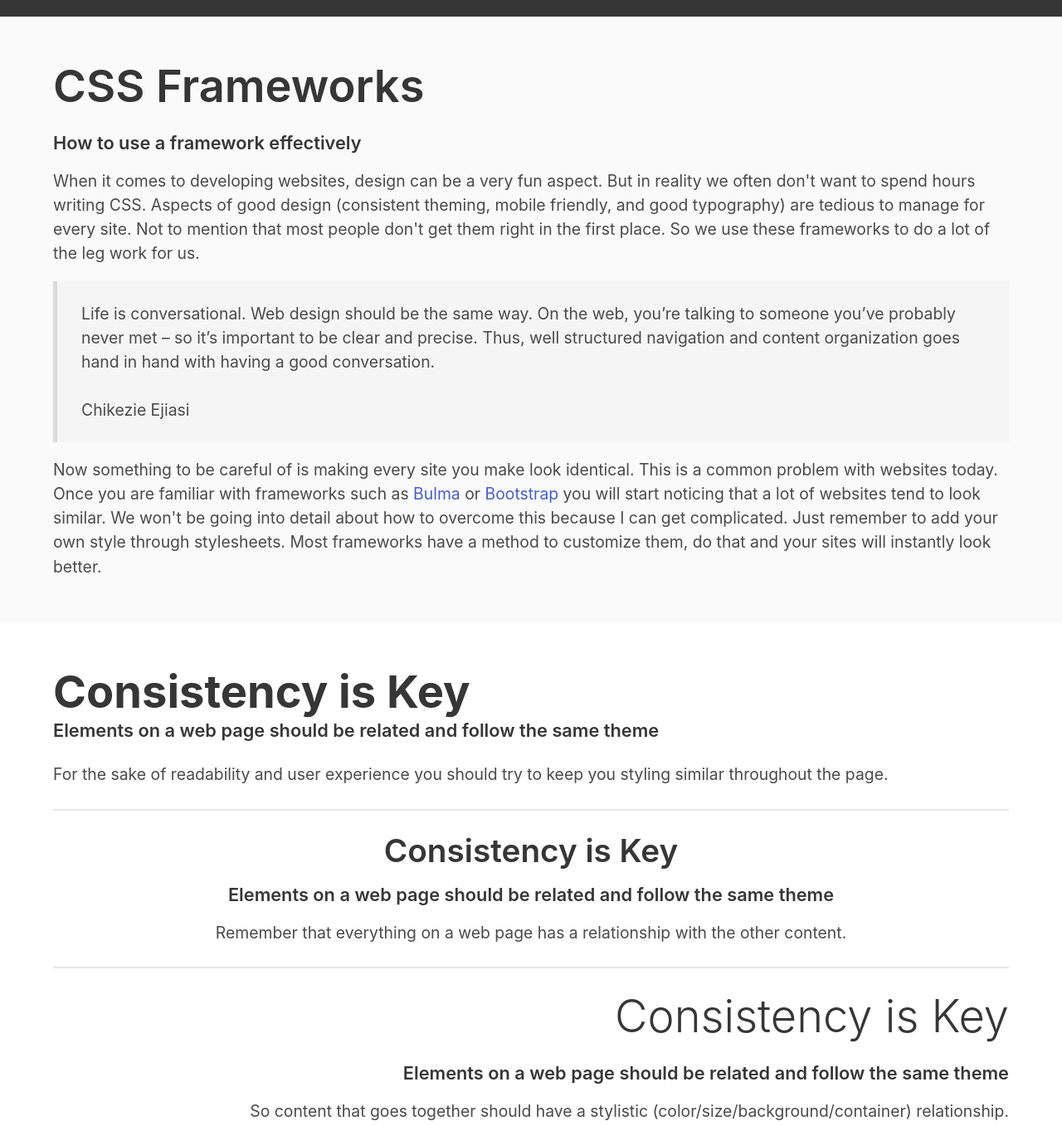
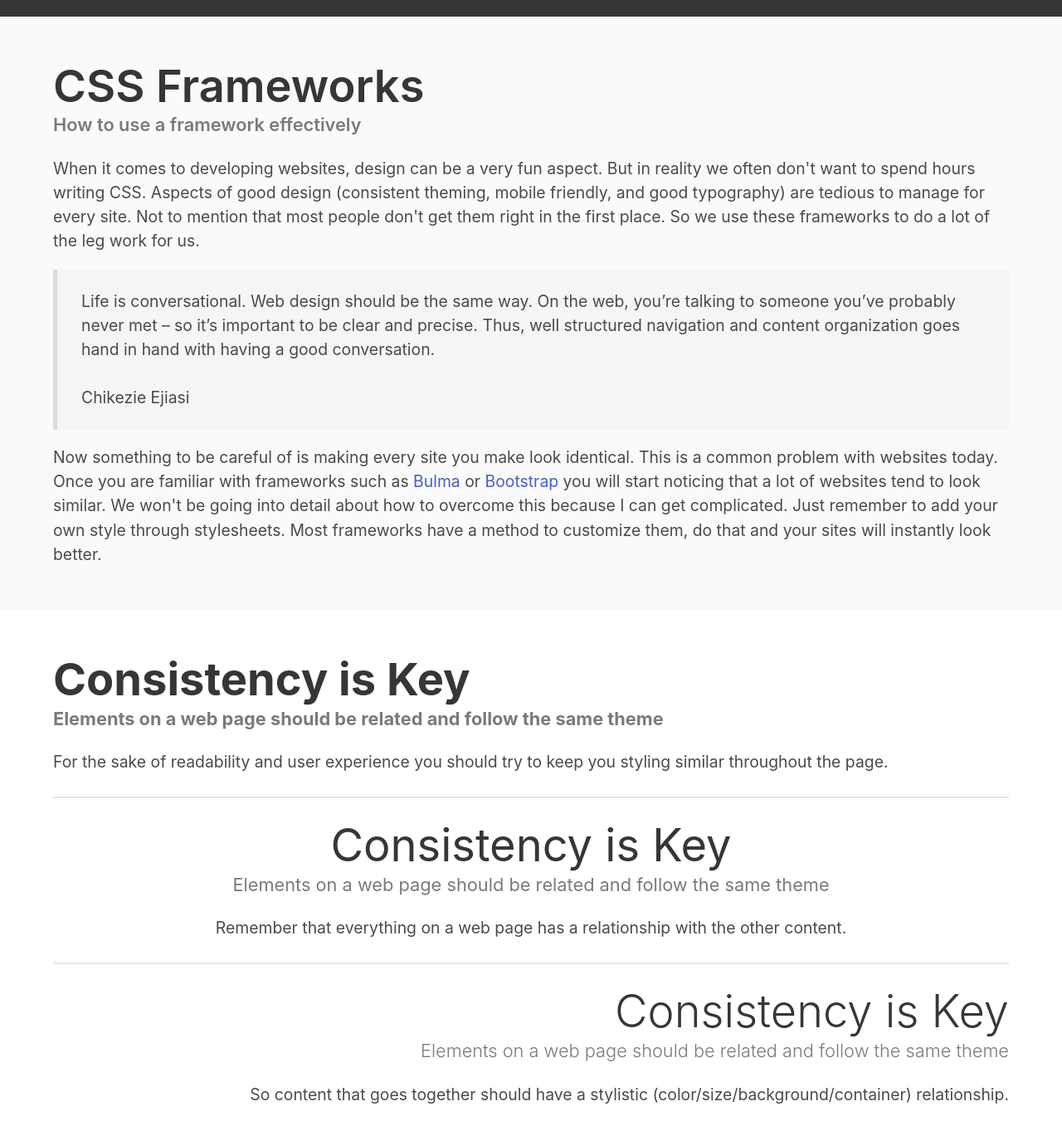
Before and after one commit to jdmar3-comp426/a02-Cgongidi, a website: page index.html in a window 1280 px wide. Shown: the part 780-2137 px from the top of the page at 83% size. Drawn offline with nearby package versions, Linux system fonts and the light colour scheme; a web font is replaced by a local one.

Commit message:
Added subtitle  and title gray

```diff
--- a/index.html
+++ b/index.html
@@ -25,7 +25,7 @@
     <div class="container">
         <div class="content">
             <h1 class="title">CSS Frameworks</h1>
-            <h5 class="">How to use a framework effectively</h5>
+            <h5 class="subtitle has-text-grey">How to use a framework effectively</h5>
             <p>
 	    	When it comes to developing websites, design can be a very fun aspect.
 		But in reality we often don't want to spend hours writing CSS.
@@ -58,15 +58,15 @@
     <div class="container">
         <div class="content">
             <h1 class="title has-text-weight-bold">Consistency is Key</h1>
-            <h5 class="subtitle">Elements on a web page should be related and follow the same theme</h5>
+            <h5 class="subtitle has-text-grey has-text-weight-bold">Elements on a web page should be related and follow the same theme</h5>
             <p>
 	    	For the sake of readability and user experience you should try to keep you styling similar throughout the page.
 	    </p>
         </div>
         <hr>
         <div class="content has-text-centered">
-            <h1 class="">Consistency is Key</h1>
-            <h5 class="">Elements on a web page should be related and follow the same theme</h5>
+            <h1 class="title has-text-weight-normal">Consistency is Key</h1>
+            <h5 class="subtitle has-text-grey has-text-weight-normal">Elements on a web page should be related and follow the same theme</h5>
             <p>
 	    	Remember that everything on a web page has a relationship with the other content.
 	    </p>
@@ -74,7 +74,7 @@
         <hr>
         <div class="content has-text-right">
             <h1 class="title has-text-weight-light">Consistency is Key</h1>
-            <h5 class="">Elements on a web page should be related and follow the same theme</h5>
+            <h5 class="subtitle has-text-grey has-text-weight-light">Elements on a web page should be related and follow the same theme</h5>
             <p>
 	    	So content that goes together should have a stylistic (color/size/background/container) relationship.
 	    </p>
@@ -206,7 +206,7 @@
                         </div>
                     </div>
                     <div class="">
-                        <label class="">Account type</label>
+                        <label class="label">Account type</label>
                         <div class="">
                             <div class="select">
                                 <select name="accountType">
```
